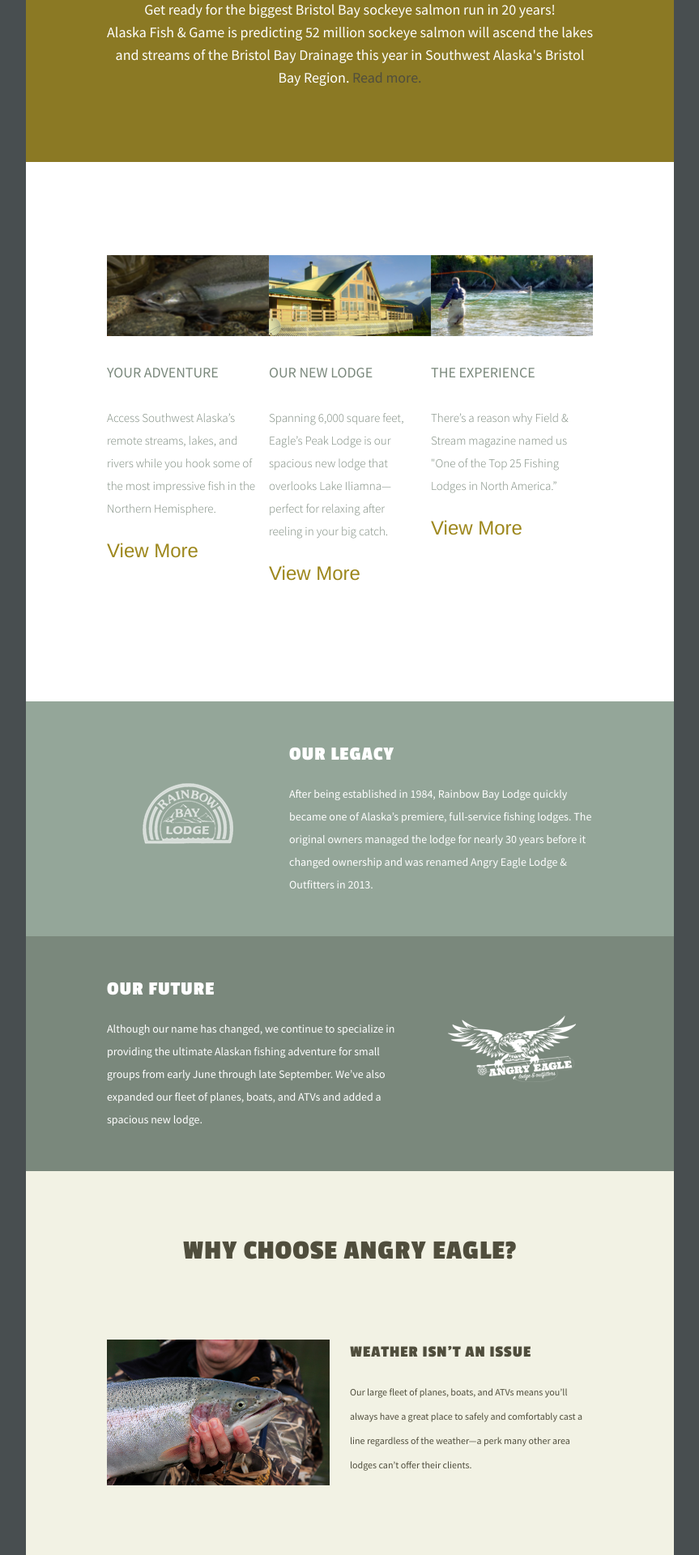
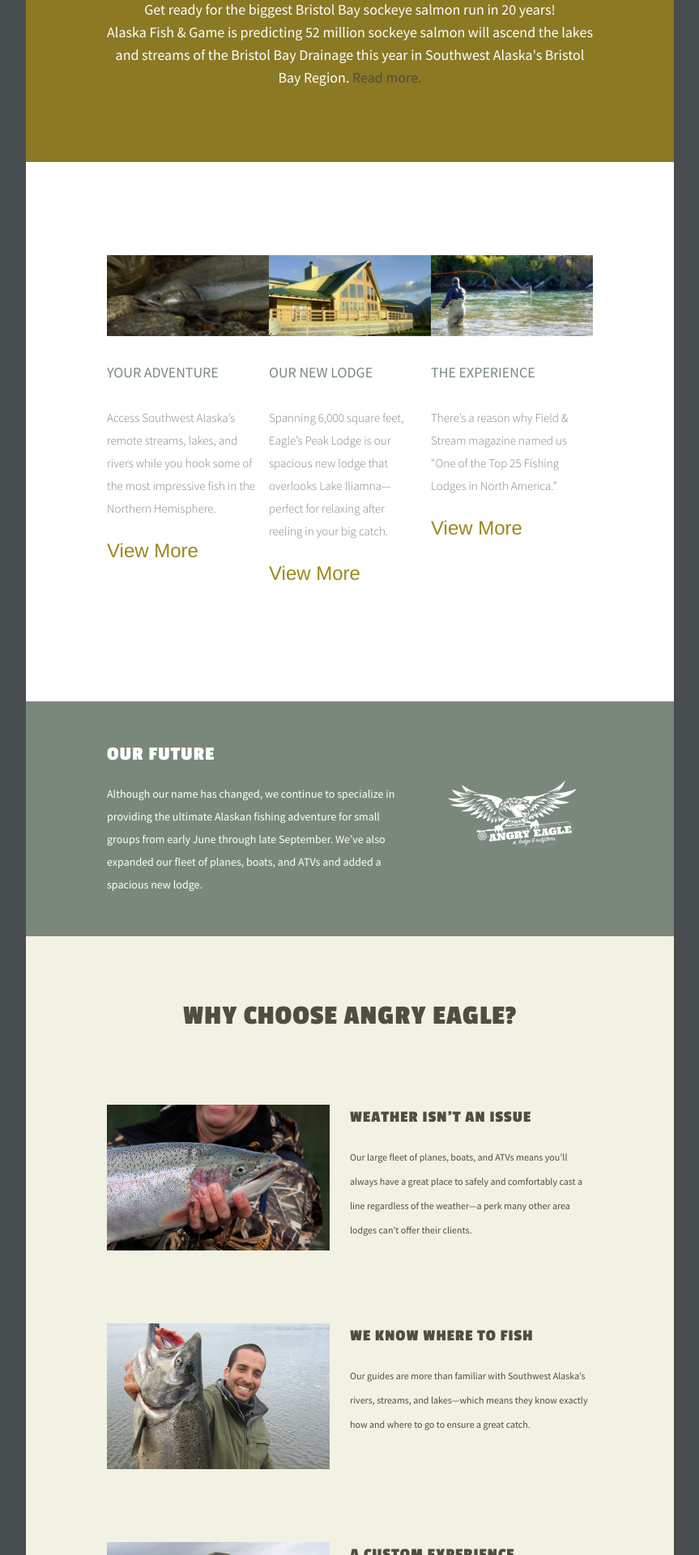
Before and after one commit to lindseyemaddox/rainbow-bay, a PHP site: page /emails/031815/031815.html in a window 1280 px wide. Shown: the part 1320-3240 px from the top of the page at 81% size, without its empty margins (208-1071 px from the left). Run offline with PHP 8.4, Linux system fonts and the light colour scheme; some web fonts are replaced.

Commit message:
galleries, email, owners page

```diff
--- a/_assets/inc/navigation.php
+++ b/_assets/inc/navigation.php
@@ -18,9 +18,9 @@
 			</li>
 			<li class="drop"><a href="#">About Us<span class="drop-icon collapsed"></span></a>
 				<ul>
-					<li><a href="/about/legacy">Our Legacy</a></li>
+					<li><a href="/about/owners">Our Owners</a></li>
 					<li><a href="/about/staff">Our Guides</a></li>
-					<li><a href="/about/lodges">The Lodges</a></li>
+					<li><a href="/about/lodges">Our Lodges</a></li>
 					<li><a href="/about/fleet">Our Fleet</a></li>
 				</ul>
 			</li>
--- a/about/fleet.php
+++ b/about/fleet.php
@@ -95,7 +95,7 @@
 
   <div class="inner">
 
-    <p class="prev"><a href="/about/lodges"><img src="/_assets/img/prev.png"/> <span>Previous:</span> The Lodges</a></p>
+    <p class="prev"><a href="/about/lodges"><img src="/_assets/img/prev.png"/> <span>Previous:</span> Our Lodges</a></p>
 
     <p class="next"><a href="/recreation/sportfishing"><span>Next:</span> Sportfishing <img src="/_assets/img/next.png"/></a></p>
 
--- a/about/lodges.php
+++ b/about/lodges.php
@@ -9,7 +9,7 @@
 
 	<div class="inner">
 
-		<h2>The Lodges</h2>
+		<h2>Our Lodges</h2>
 
 		<h3>Step into a world of rustic charm coupled with modern convenience. Both the Angry Eagle Lodge and Eagle’s Peak Lodge are ideal for unwinding after a long day spent fishing. Relax in style as you enjoy a beer and appetizers while our chef prepares a gourmet meal of king crab, prime rib, or inch-thick pork chops, just to name a few. And with no one around for miles, count on some of the best sleep you’ll ever get.</h3>
 
--- a/about/staff.php
+++ b/about/staff.php
@@ -93,9 +93,9 @@
 
   <div class="inner">
 
-    <p class="prev"><a href="/about/legacy"><img src="/_assets/img/prev.png"/> <span>Previous:</span> Our Legacy</a></p>
+    <p class="prev"><a href="/about/legacy"><img src="/_assets/img/prev.png"/> <span>Previous:</span> Our Owners</a></p>
 
-    <p class="next"><a href="/about/lodges"><span>Next:</span> The Lodges <img src="/_assets/img/next.png"/></a></p>
+    <p class="next"><a href="/about/lodges"><span>Next:</span> Our Lodges <img src="/_assets/img/next.png"/></a></p>
 
     <div class="clearfix"></div>
 
--- a/emails/031815/031815.html
+++ b/emails/031815/031815.html
@@ -89,7 +89,7 @@
   <tbody>
    <tr>
     <td align="center">
-	 <table width="800" bgcolor="#504e3d" cellpadding="0" cellspacing="0" border="0" align="center" style="background-image: url(http://www.angryeagle.com/emails/031815/hero.jpg); background-repeat:no-repeat; background-size:cover;" class="devicewidth">
+	 <table width="800" bgcolor="#504e3d" cellpadding="0" cellspacing="0" border="0" align="center" style="background-image: url(http://www.angryeagle.com/emails/031815/hero.jpg); background-repeat:no-repeat; background-size:cover; background-position: center center;" class="devicewidth">
 	  <tbody>
 	   <tr>
 	    <td align="center">
@@ -100,7 +100,7 @@
 		    </td>
 			   	<td>
 				    <a href="http://www.angryeagle.com" target="_blank" >
-					 <img src="http://www.angryeagle.com/emails/031815/logo.png" alt="Angry Eagle Lodge &amp; Outfitters logo" border="0" width="280" height="146" style="display:inline-block; border:none; outline:none; text-decoration:none; position: absolute; top: 10px; left: -80px;">
+					 <img src="http://www.angryeagle.com/emails/031815/logo.png" alt="Angry Eagle Lodge &amp; Outfitters logo" border="0" width="280" height="146" style="display:inline-block; border:none; outline:none; text-decoration:none; position: absolute; top: 10px; left: 0px;">
 					</a>
 				</td>
 		   </tr><!--end spacing-->
@@ -493,84 +493,6 @@
 
 
 
- <table width="100%" bgcolor="#484e50" cellpadding="0" cellspacing="0" border="0" id="backgroundTable" st-sortable="preheader" ><!--img left-->
-  <tbody>
-   <tr>
-    <td align="center">
-	 <table width="800" bgcolor="#94a699" cellpadding="0" cellspacing="0" border="0" align="center" class="devicewidth">
-	  <tbody>
-	   <tr>
-	    <td align="center">
-		 <table width="600" cellpadding="0" cellspacing="0" border="0" align="center" class="devicewidth">
-		  <tbody>
-		   <!-- Spacing -->
-			<tr>
-			 <td width="100%" height="50">
-			 </td>
-			</tr>
-		   <!-- Spacing -->
-		   <tr>
-		    <td align="center">
-			 <table width="200" align="left" border="0" cellpadding="0" cellspacing="0" class="devicewidth"><!--img left 1-->
-			  <tbody>
-			   <tr>
-			    <td align="center">
-				 <table width="200" align="center" border="0" cellpadding="0" cellspacing="0" class="devicewidthinner"><!--img left img-->
-				  <tbody>
-				   <tr>
-				    <td width="200" height="180" align="center">
-					 <img src="http://www.angryeagle.com/emails/031815/logo-rainbow-bay.png" alt="" border="0" width="112" height="75" style="display:inline-block; border:none; outline:none; text-decoration:none;">
-					</td>
-				   </tr>
-				  </tbody>
-				 </table><!-- end img left img-->
-			    </td>
-			   </tr>
-			  </tbody>
-			 </table><!-- end img left 1-->
-			 <table width="375" align="right" border="0" cellpadding="0" cellspacing="0" class="devicewidth"><!--img left 1-->
-			  <tbody>
-			   <tr>
-			    <td align="center">
-				 <table width="375" align="center" border="0" cellpadding="0" cellspacing="0" class="devicewidthinner"><!--img left img-->
-				  <tbody>
-				   <tr>
-				    <td style="font-family: 'Passion One', Helvetica, arial, sans-serif; font-size: 24px; color: #ffffff; text-align:left;line-height: 30px; text-transform:uppercase; font-weight:300;letter-spacing:1px;" st-title="leftimage-title">
-					 Our Legacy
-					</td>
-				   </tr>
-				   <tr><!--spacing-->
-					<td width="100%" height="20"></td>
-				   </tr><!--spacing-->
-				   <tr>
-					<td style="font-family: 'Source Sans Pro', Helvetica, arial, sans-serif; font-size: 14px; color: #ffffff; text-align:left;line-height: 28px;" st-content="leftimage-paragraph">
-					 After being established in 1984, Rainbow Bay Lodge quickly became one of Alaska’s premiere, full-service fishing lodges. The original owners managed the lodge for nearly 30 years before it changed ownership and was renamed Angry Eagle Lodge &amp; Outfitters in 2013.
-					</td>
-				   </tr>
-				  </tbody>
-				 </table><!-- end img left img-->
-			    </td>
-			   </tr>
-			  </tbody>
-			 </table><!-- end img left 1-->
-		    </td>
-		   </tr>
-		   <!-- Spacing -->
-			<tr>
-			 <td width="100%" height="50">
-			 </td>
-			</tr>
-		   <!-- Spacing -->
-		  </tbody>
-		 </table>
-		</td>
-	   </tr>
-	  </tbody>
-	 </table>
-    </td>
-   </tr>
-  </tbody>
- </table><!-- endimg left-->
 
 <table width="100%" bgcolor="#484e50" cellpadding="0" cellspacing="0" border="0" id="backgroundTable" st-sortable="preheader" ><!--img left-->
   <tbody>
@@ -929,7 +851,7 @@
 			   <!-- Spacing -->
 			   <tr>
 			    <td style="font-family: 'Passion One', Helvetica, arial, sans-serif; font-size: 34px; color: #ffffff; text-align:center; line-height: 38px; font-weight:300; text-transform:uppercase;" st-title="fulltext-title">
-				 <img src="http://www.angryeagle.com/emails/031815/instagram.png" alt="" border="0" width="67" height="67" style="display:block; border:none; outline:none; text-decoration:none; margin:0 auto;">
+				 <img src="http://www.angryeagle.com/emails/031815/facebook.png" alt="" border="0" width="45" height="45" style="display:block; border:none; outline:none; text-decoration:none; margin:0 auto;">
 				</td>
 			   </tr>
 			   <!-- Spacing -->
@@ -948,7 +870,7 @@
 			  <tbody>
 			   <tr>
 			    <td style="font-family: 'Source Sans Pro', Helvetica, arial, sans-serif; font-size: 18px; color: #ffffff; text-align:center; line-height: 28px; font-weight:400;" st-title="fulltext-title">
-				 Do you like pictures of fish? So do we. <br/> <a href="https://instagram.com/angryeaglelodge/" target="_blank" style="text-decoration:none; color: #504e3d;">Check out our Instagram page.</a>
+				 Do you like to talk about fish? So do we. <br/> <a href="https://www.facebook.com/pages/Rainbow-Bay-Resort/110232285696450" target="_blank" style="text-decoration:none; color: #504e3d;">Check out our Facebook page.</a>
 				</td>
 			   </tr>
 			   <!-- Spacing -->
--- a/galleries.php
+++ b/galleries.php
@@ -275,6 +275,7 @@
 
           </article><!--media-item-->
 
+<!--
             <article class="media-item printable">
 
               <span class="icon-news"></span>
@@ -285,7 +286,8 @@
 
               <a href="/downloads/brochure.pdf" target="_blank"><img class="lazy" property="Photograph" src="/_assets/img/media-brochure.jpg" alt="2015 Angry Eagle printable brochure"></a>
 
-            </article><!--media-item-->
+            </article>
+--><!--media-item-->
 
           <article class="media-item photo fish">
 
--- a/lightboxes/galleries/arctic-char.php
+++ b/lightboxes/galleries/arctic-char.php
@@ -1,9 +1,6 @@
 <div class="hidden">
   <a class="fancybox" rel="arctic-char" href="/_assets/img/galleries/arctic-char-big.jpg"><img class="lazy" property="Photograph" src="/_assets/img/galleries/arctic-char-big.jpg" alt="Alaskan arctic char caught under catch and release" /></a>
-  <a class="fancybox" rel="arctic-char" href="/_assets/img/galleries/arctic-char-family.jpg"><img class="lazy" property="Photograph" src="/_assets/img/galleries/arctic-char-family.jpg" alt="Alaskan arctic char caught under catch and release" /></a>
-  <a class="fancybox" rel="arctic-char" href="/_assets/img/galleries/arctic-char-lake.jpg"><img class="lazy" property="Photograph" src="/_assets/img/galleries/arctic-char-lake.jpg" alt="arctic char caught in Lake Clark" /></a>
   <a class="fancybox" rel="arctic-char" href="/_assets/img/galleries/arctic-char-motor.jpg"><img class="lazy" property="Photograph" src="/_assets/img/galleries/arctic-char-motor.jpg" alt="big arctic char caught up river Pedro Bay Alaska" /></a>
-  <a class="fancybox" rel="arctic-char" href="/_assets/img/galleries/arctic-char-powerlifting.jpg"><img class="lazy" property="Photograph" src="/_assets/img/galleries/arctic-char-powerlifting.jpg" alt="child holding large arctic char" /></a>
   <a class="fancybox" rel="arctic-char" href="/_assets/img/galleries/arctic-char-reel.jpg"><img class="lazy" property="Photograph" src="/_assets/img/galleries/arctic-char-reel.jpg" alt="proud man holding arctic char" /></a>
   <a class="fancybox" rel="arctic-char" href="/_assets/img/galleries/arctic-char-rocks.jpg"><img class="lazy" property="Photograph" src="/_assets/img/galleries/arctic-char-rocks.jpg" alt="arctic char and fly rod" /></a>
   <a class="fancybox" rel="arctic-char" href="/_assets/img/galleries/arctic-char-speckled.jpg"><img class="lazy" property="Photograph" src="/_assets/img/galleries/arctic-char-speckled.jpg" alt="pretty arctic char with fly rod" /></a>
--- a/lightboxes/galleries/grayling.php
+++ b/lightboxes/galleries/grayling.php
@@ -6,4 +6,6 @@
   <a class="fancybox" rel="grayling" href="/_assets/img/galleries/grayling-pole.jpg"><img class="lazy" property="Photograph" src="/_assets/img/galleries/grayling-pole.jpg" alt="grayling caught with fly rod on the river bank" /></a>
   <a class="fancybox" rel="grayling" href="/_assets/img/galleries/grayling-water.jpg"><img class="lazy" property="Photograph" src="/_assets/img/galleries/grayling-water.jpg" alt="grayling in shallow water" /></a>
   <a class="fancybox" rel="grayling" href="/_assets/img/galleries/grayling-woman.jpg"><img class="lazy" property="Photograph" src="/_assets/img/galleries/grayling-woman.jpg" alt="grayling catch on river bank of beautiful alaska" /></a>
+  <a class="fancybox" rel="grayling" href="/_assets/img/galleries/grayling-family.jpg"><img class="lazy" property="Photograph" src="/_assets/img/galleries/arctic-char-family.jpg" alt="Alaskan grayling caught under catch and release" /></a>
+
 </div>
--- a/lightboxes/galleries/lake-trout.php
+++ b/lightboxes/galleries/lake-trout.php
@@ -6,6 +6,5 @@
   <a class="fancybox" rel="lake-trout" href="/_assets/img/galleries/lake-trout-lake.jpg"><img class="lazy" property="Photograph" src="/_assets/img/galleries/lake-trout-lake.jpg" alt="teen holding lake trout on line" /></a>
   <a class="fancybox" rel="lake-trout" href="/_assets/img/galleries/lake-trout-line.jpg"><img class="lazy" property="Photograph" src="/_assets/img/galleries/lake-trout-line.jpg" alt="lake trout held by fisherman in Alaska" /></a>
   <a class="fancybox" rel="lake-trout" href="/_assets/img/galleries/lake-trout-mouth.jpg"><img class="lazy" property="Photograph" src="/_assets/img/galleries/lake-trout-mouth.jpg" alt="close up of lake trout on bank of Iliamna" /></a>
-  <a class="fancybox" rel="lake-trout" href="/_assets/img/galleries/lake-trout-shore.jpg"><img class="lazy" property="Photograph" src="/_assets/img/galleries/lake-trout-shore.jpg" alt="man holding lake trout in one hand" /></a>
   <a class="fancybox" rel="lake-trout" href="/_assets/img/galleries/lake-trout-waders.jpg"><img class="lazy" property="Photograph" src="/_assets/img/galleries/lake-trout-waders.jpg" alt="teen wearing waders holds lake trout in Alaska" /></a>
 </div>
--- a/plan/equipment.php
+++ b/plan/equipment.php
@@ -125,7 +125,7 @@
 
     <p class="prev"><a href="/plan/prepare"><img src="/_assets/img/prev.png"/> <span>Previous:</span> Prepare Yourself</a></p>
 
-    <p class="next"><a href="/about/legacy"><span>Next:</span> Our Legacy <img src="/_assets/img/next.png"/></a></p>
+    <p class="next"><a href="/about/legacy"><span>Next:</span> Our Owners <img src="/_assets/img/next.png"/></a></p>
 
     <div class="clearfix"></div>
 
```
Also changed, not shown: about/owners.php (added, +88 -0 lines), _assets/img/owner-evans.jpg (added), _assets/img/owner-miller.jpg (added), 1 other file.
